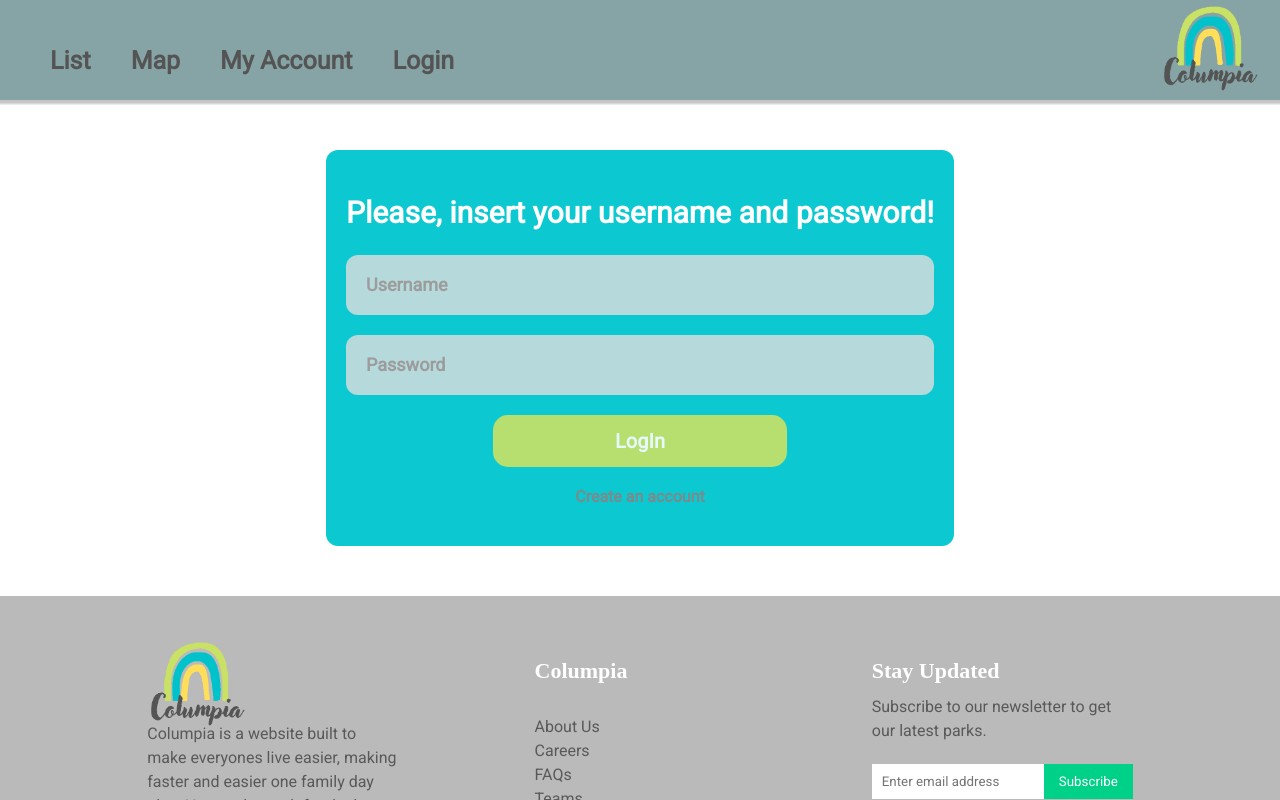
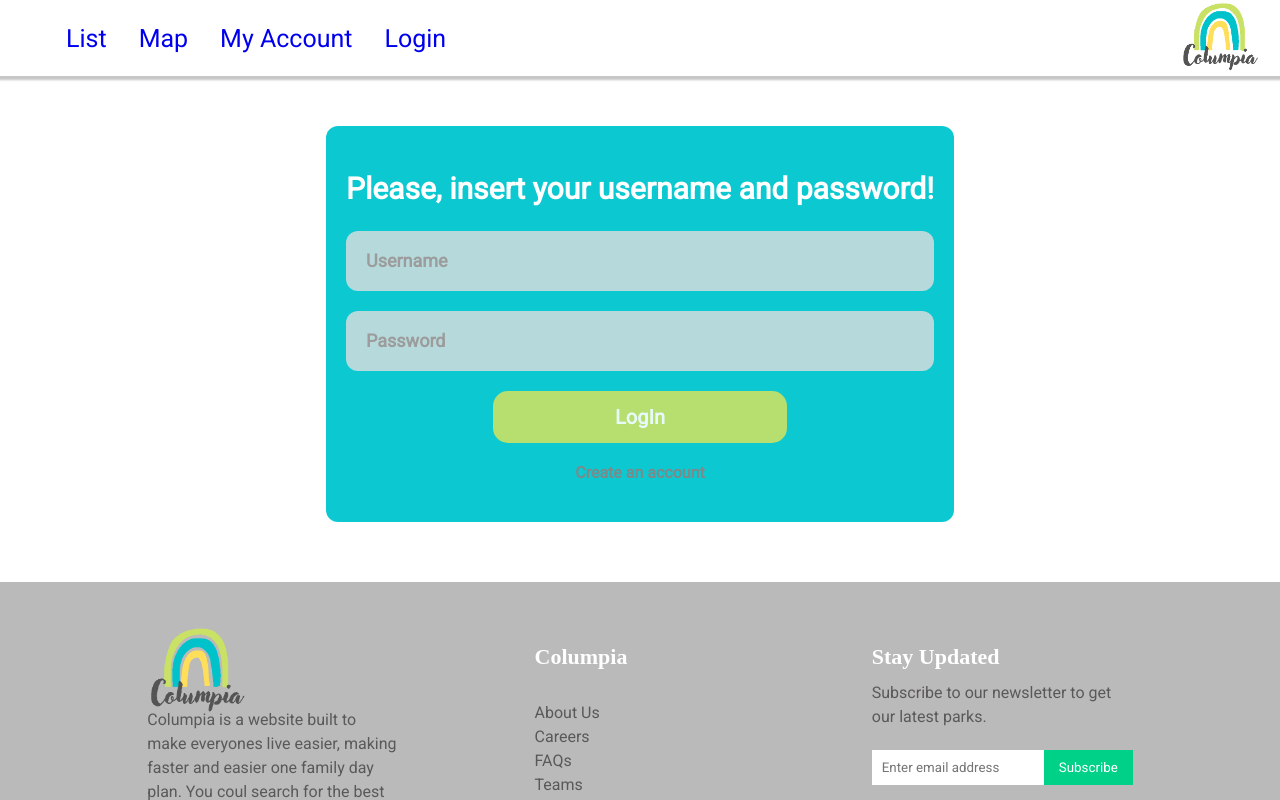
Before and after one commit to Marianlopig/final-project-front, a React (Create React App) app: page /login in a window 1280 px wide. Shown: the top 800 px of the page. Built offline with nearby package versions, Linux system fonts and the light colour scheme.

Commit message:
add css for the navbar menu

```diff
--- a/src/components/LoginForm/LoginFormStyles.tsx
+++ b/src/components/LoginForm/LoginFormStyles.tsx
@@ -5,7 +5,7 @@ export const LoginFormStyles = styled.div`
   flex-direction: column;
   align-items: center;
   justify-content: center;
-  padding-top: 50px;
+  padding: 50px 10px 10px 10px;
 
   .container {
     background-color: #0cc8d0;
@@ -13,28 +13,33 @@ export const LoginFormStyles = styled.div`
     border-radius: 12px;
     border: 0;
     box-sizing: border-box;
+
     h2 {
       color: white;
       text-align: center;
       font-size: 30px;
     }
+
     form {
       display: flex;
       flex-direction: column;
       align-items: flex-start;
       justify-content: center;
       row-gap: 20px;
+
       .link {
         font-weight: bolder;
         width: 100%;
         display: flex;
         justify-content: center;
         margin: 0 0 20px 0;
+
         a {
           text-decoration: none;
           color: #7b8a8a;
         }
       }
+
       label {
         display: none;
       }
@@ -60,6 +65,7 @@ export const LoginFormStyles = styled.div`
           font-weight: bolder;
         }
       }
+
       .submitContainer {
         display: flex;
         width: 100%;
--- a/src/components/NavBar/NavBar.tsx
+++ b/src/components/NavBar/NavBar.tsx
@@ -1,30 +1,58 @@
 import { NavBarStyles } from "./NavBarStyles";
 import { Link } from "react-router-dom";
 import { RiMenuFill } from "react-icons/ri";
+import { useState } from "react";
 
 const NavBar = () => {
+  const [isNavExpanded, setIsNavExpanded] = useState<boolean>(false);
+
   return (
     <NavBarStyles>
       <nav className="navigation">
-        <ul className="navigation-menu">
-          <li>
+        <div className="logo">
+          <Link className="logolink" to="/">
+            <img src="/images/columpiaDa.png" alt="columpia logo"></img>
+          </Link>
+        </div>
+        <div
+          className="hamburger"
+          onClick={() => {
+            setIsNavExpanded(!isNavExpanded);
+          }}
+        >
+          <RiMenuFill className="hamburguer--icon" />
+        </div>
+        <div className={`navigation-menu${isNavExpanded ? " expanded" : ""}`}>
+          <ul>
+            <li
+              onClick={() => {
+                setIsNavExpanded(!isNavExpanded);
+              }}
+            >
               <Link to="/">List</Link>
             </li>
-          <li>
+            <li
+              onClick={() => {
+                setIsNavExpanded(!isNavExpanded);
+              }}
+            >
               <Link to="/">Map</Link>
             </li>
-          <li>
+            <li
+              onClick={() => {
+                setIsNavExpanded(!isNavExpanded);
+              }}
+            >
               <Link to="/">My Account</Link>
             </li>
-          <li>
+            <li
+              onClick={() => {
+                setIsNavExpanded(!isNavExpanded);
+              }}
+            >
               <Link to="/login">Login</Link>
             </li>
           </ul>
-        <div className="logo">
-          <img src="/images/columpiaDa.png" alt="columpia logo"></img>
-        </div>
-        <div className="hamburger">
-          <RiMenuFill className="hamburguer--icon" />
         </div>
       </nav>
     </NavBarStyles>
--- a/src/components/NavBar/NavBarStyles.tsx
+++ b/src/components/NavBar/NavBarStyles.tsx
@@ -1,40 +1,46 @@
 import styled from "styled-components";
 
 export const NavBarStyles = styled.div`
-  background-color: #0f4b4d80;
+  .navigation {
+    height: 60px;
+    width: 100%;
+    display: flex;
+    flex-direction: row-reverse;
+    align-items: center;
+    position: relative;
+    padding: 0.5rem 0rem;
+    background-color: #fff;
+    color: black;
     box-shadow: 0 2px 2px 2px rgba(9, 9, 9, 0.23);
-  .navigation {
-    display: flex;
-    justify-content: center;
-    width: 100%;
-    height: 100px;
-    position: relative;
 
     .navigation-menu {
       display: flex;
-      justify-content: flex-start;
       font-size: 25px;
-      align-items: flex-end;
       column-gap: 40px;
       width: 70%;
       padding-left: 50px;
+      width: 100%;
+
+      ul {
+        display: flex;
+        padding: 0;
+
         li {
-        display: flex;
-        justify-content: space-between;
           list-style-type: none;
-        font-weight: bold;
+          margin: 0 1rem;
 
           a {
             text-decoration: none;
-          color: #545454;
             display: block;
             width: 100%;
+
             :hover {
               color: #a6a6a6;
             }
           }
           img {
             width: 250px;
+          }
         }
       }
     }
@@ -66,13 +72,16 @@ export const NavBarStyles = styled.div`
     }
 
     .logo {
-      margin-left: auto;
       display: flex;
       align-items: center;
       justify-content: center;
       padding-right: 20px;
+      .logolink {
+        display: flex;
         img {
-        height: 100px;
+          height: 80px;
+          display: flex;
+        }
       }
     }
 
@@ -80,12 +89,44 @@ export const NavBarStyles = styled.div`
       .hamburger {
         display: block;
       }
+
       .navigation-menu {
         display: none;
+      }
+      .navigation-menu.expanded {
+        display: block;
+        margin-top: 15px;
+        z-index: 10;
+        color: black;
       }
       .logo img {
         height: 70px;
       }
+      ul {
+        position: absolute;
+        top: 60px;
+        left: 0;
+        display: none;
+        flex-direction: column;
+        width: 100%;
+        height: calc(100vh - 77px);
+        background-color: white;
+
+        li {
+          text-align: center;
+          margin: 0;
+
+          :hover {
+            background-color: #eee;
+          }
+
+          a {
+            color: black;
+            width: 100%;
+            padding: 1.5rem 0;
+          }
+        }
+      }
     }
   }
 `;
--- a/src/components/Park/ParkStyles.tsx
+++ b/src/components/Park/ParkStyles.tsx
@@ -20,8 +20,6 @@ export const ParkStyles = styled.div`
       border-radius: 8px;
       transition: 0.4s;
       :hover {
-        box-shadow: none;
-
         .card-image {
           transform: translateX(0px);
           box-shadow: none;
--- a/src/components/ParkList/ParkListStyles.tsx
+++ b/src/components/ParkList/ParkListStyles.tsx
@@ -1,10 +1,13 @@
 import styled from "styled-components";
 
 export const ParkListStyles = styled.div`
+  overflow-x: hidden;
+
   .parkslist-container {
     width: 100%;
     display: flex;
     align-items: center;
+    justify-content: center;
     flex-wrap: wrap;
     .park-container {
       display: flex;
```
Lines whose indentation alone changed are shown as unchanged.
